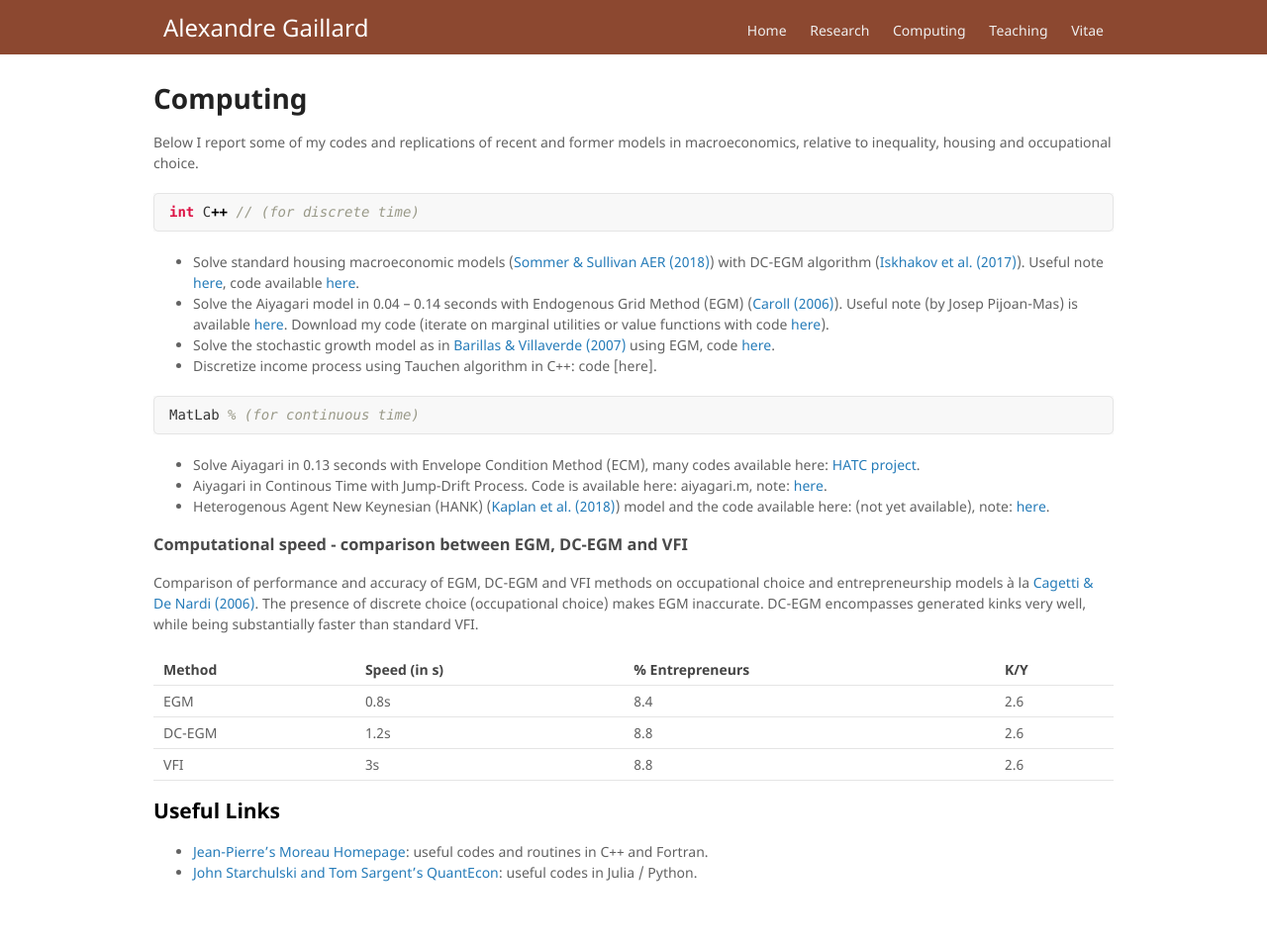
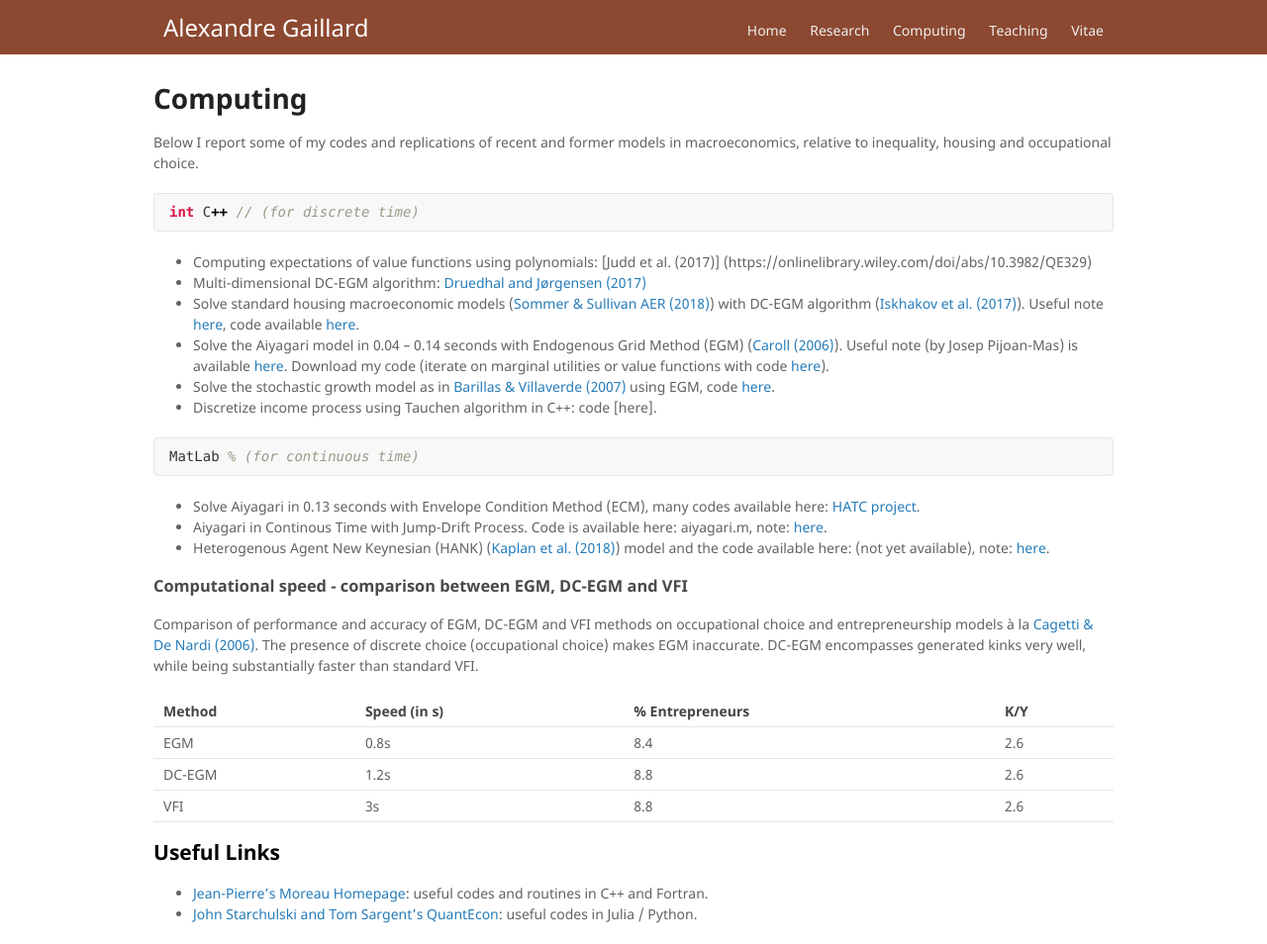
Before and after one commit to AGaillardTSE/AGaillardTSE.github.io, a Jekyll site: the page built from computing.md, in a window 1280 px wide. Shown: the whole page at 99% size. Built offline with Jekyll 4.4.1, drawn with Linux system fonts in a browser that asks for light colours; our own code applies the rules of GitHub Pages for plain Markdown files; before the commit the page ends 912 px from its top, so only the background shows below that.

Commit message:
Update computing.md

````diff
--- a/computing.md
+++ b/computing.md
@@ -10,6 +10,8 @@ Below I report some of my codes and replications of recent and former models in
 ```c++
 int C++ // (for discrete time)
 ```
+* Computing expectations of value functions using polynomials: [Judd et al. (2017)] (https://onlinelibrary.wiley.com/doi/abs/10.3982/QE329)
+* Multi-dimensional DC-EGM algorithm: [Druedhal and Jørgensen (2017)](https://www.sciencedirect.com/science/article/pii/S0165188916301920)
 * Solve standard housing macroeconomic models ([Sommer & Sullivan AER (2018)](https://www.aeaweb.org/articles?id=10.1257/aer.20141751)) with DC-EGM algorithm ([Iskhakov et al. (2017)](https://onlinelibrary.wiley.com/doi/abs/10.3982/QE643)). Useful note <a href="http://agaillard.eu/projects/HOUSING_notes/numerical_solution_Sommer_Sullivan_AER.pdf" target="_blank">here</a>, code available <a href="https://github.com/AGaillardTSE/housing" target="_blank">here</a>.
 * Solve the Aiyagari model in 0.04 – 0.14 seconds with Endogenous Grid Method (EGM) ([Caroll (2006)](http://pages.stern.nyu.edu/~dbackus/Computation/Carroll%20endog%20grid%20EL%2006.pdf)). Useful note (by Josep Pijoan-Mas) is available <a href="https://www.cemfi.es/~pijoan/Teaching_files/Notes%20on%20endogenous%20grid%20method.pdf" target="_blank">here</a>. Download my code (iterate on marginal utilities or value functions with code [here](https://github.com/AGaillardTSE/aiyagari)).
 * Solve the stochastic growth model as in [Barillas & Villaverde (2007)](https://econpapers.repec.org/article/eeedyncon/v_3a31_3ay_3a2007_3ai_3a8_3ap_3a2698-2712.htm) using EGM, code [here](https://github.com/AGaillardTSE/stochastic-growth-model).
````
